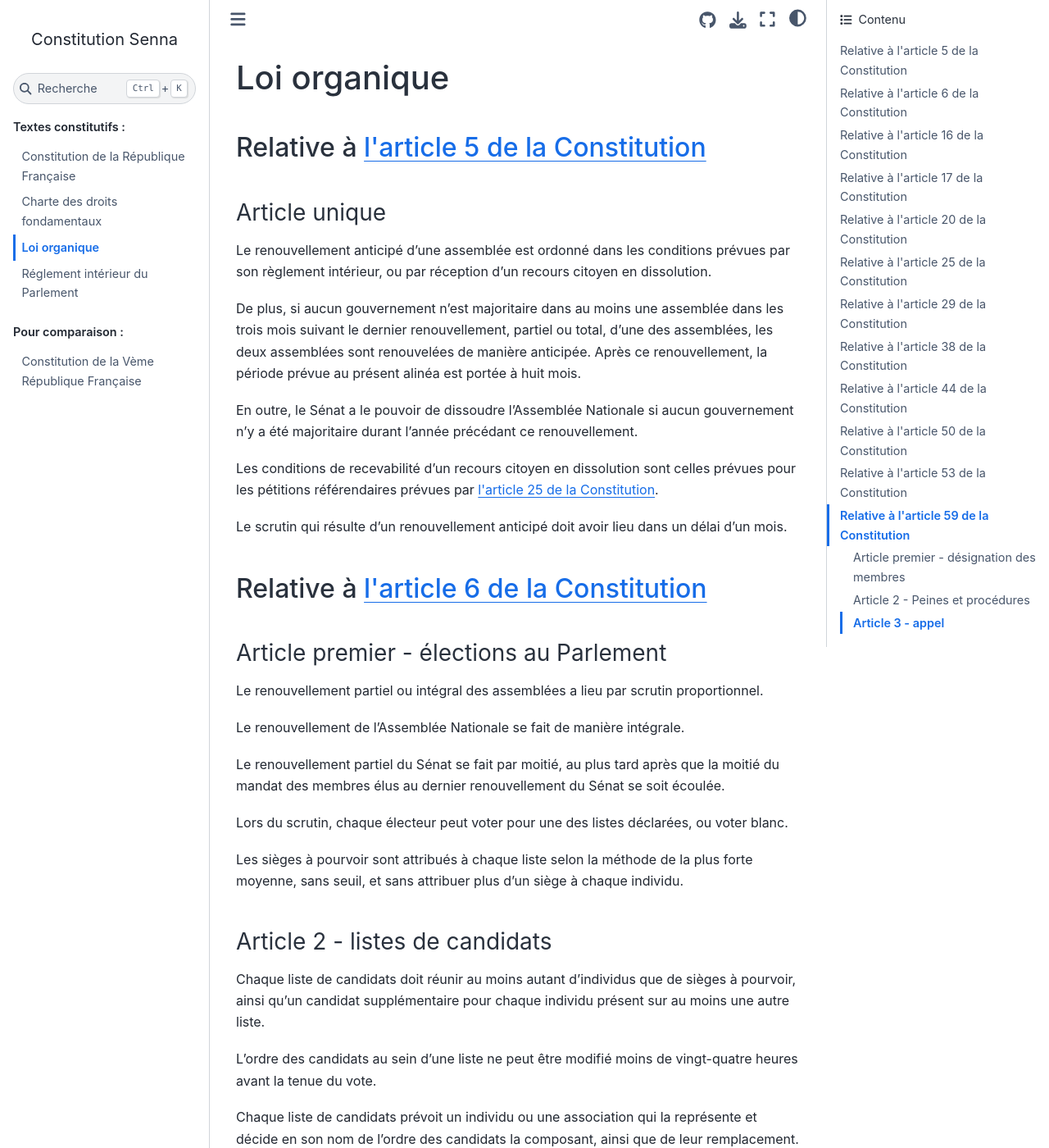
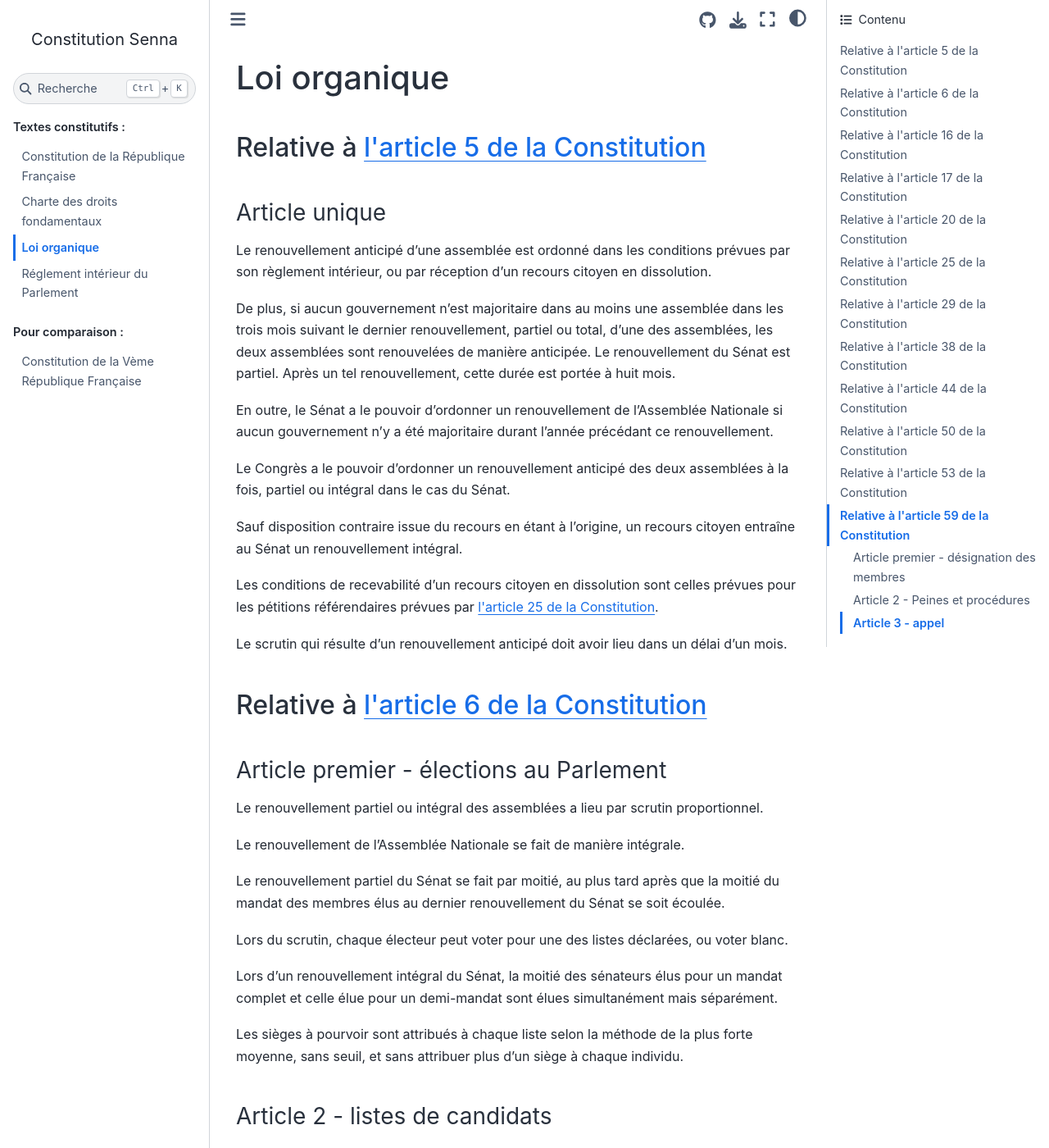
Before and after one commit to Gouvernathor/senna, a Sphinx documentation site: the page built from source/organique.rst, in a window 1280 px wide and 1400 px high. Shown: the whole window at 82% size. Built offline with Sphinx 7.4.7 and the Sphinx Book theme 1.1.4, drawn with Linux system fonts in a browser that asks for light colours.

Commit message:
renouvellement anticipé des assemblées

```diff
--- a/source/constitution.rst
+++ b/source/constitution.rst
@@ -64,7 +64,7 @@
 
 Une loi organique fixe la durée des pouvoirs de chaque assemblée, le nombre de ses membres, leur mode d'élection, les conditions d'éligibilité, le régime des inéligibilités et des incompatibilités.
 
-Elle fixe également les conditions dans lesquelles sont élues les personnes appelées à assurer, en cas de vacance du siège, le remplacement des députés ou des sénateurs jusqu'au renouvellement général ou partiel de l'assemblée à laquelle ils appartenaient.
+Elle fixe également les conditions dans lesquelles sont élues les personnes appelées à assurer, en cas de vacance du siège, le remplacement des députés ou des sénateurs jusqu'au renouvellement partiel ou intégral de l'assemblée à laquelle ils appartenaient.
 
 .. article:: irresponsabilité et immunité parlementaires
 
--- a/source/organique.rst
+++ b/source/organique.rst
@@ -10,9 +10,13 @@
 --------------
 Le renouvellement anticipé d'une assemblée est ordonné dans les conditions prévues par son règlement intérieur, ou par réception d'un recours citoyen en dissolution.
 
-De plus, si aucun gouvernement n'est majoritaire dans au moins une assemblée dans les trois mois suivant le dernier renouvellement, partiel ou total, d'une des assemblées, les deux assemblées sont renouvelées de manière anticipée. Après ce renouvellement, la période prévue au présent alinéa est portée à huit mois.
+De plus, si aucun gouvernement n'est majoritaire dans au moins une assemblée dans les trois mois suivant le dernier renouvellement, partiel ou total, d'une des assemblées, les deux assemblées sont renouvelées de manière anticipée. Le renouvellement du Sénat est partiel. Après un tel renouvellement, cette durée est portée à huit mois.
 
-En outre, le Sénat a le pouvoir de dissoudre l'Assemblée Nationale si aucun gouvernement n'y a été majoritaire durant l'année précédant ce renouvellement.
+En outre, le Sénat a le pouvoir d'ordonner un renouvellement de l'Assemblée Nationale si aucun gouvernement n'y a été majoritaire durant l'année précédant ce renouvellement.
+
+Le Congrès a le pouvoir d'ordonner un renouvellement anticipé des deux assemblées à la fois, partiel ou intégral dans le cas du Sénat.
+
+Sauf disposition contraire issue du recours en étant à l'origine, un recours citoyen entraîne au Sénat un renouvellement intégral.
 
 Les conditions de recevabilité d'un recours citoyen en dissolution sont celles prévues pour les pétitions référendaires prévues par :artref:`référendums`.
 
@@ -31,6 +35,8 @@
 Le renouvellement partiel du Sénat se fait par moitié, au plus tard après que la moitié du mandat des membres élus au dernier renouvellement du Sénat se soit écoulée.
 
 Lors du scrutin, chaque électeur peut voter pour une des listes déclarées, ou voter blanc.
+
+Lors d'un renouvellement intégral du Sénat, la moitié des sénateurs élus pour un mandat complet et celle élue pour un demi-mandat sont élues simultanément mais séparément.
 
 Les sièges à pourvoir sont attribués à chaque liste selon la méthode de la plus forte moyenne, sans seuil, et sans attribuer plus d'un siège à chaque individu.
 
```
Also changed, not shown: source/reglement_interieur.rst (+13 -3 lines).
